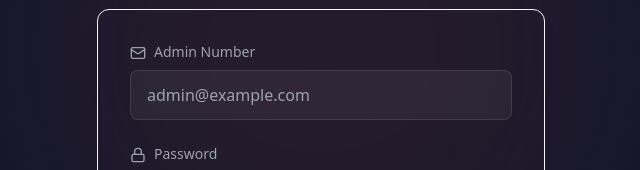
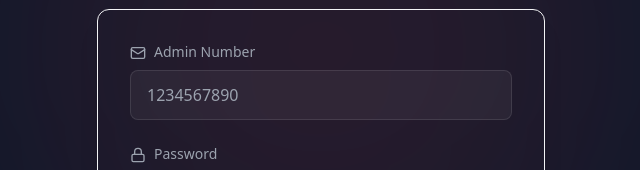
Before and after one commit to shivam-metablock/Instagram_Like, a React (Vite) app: page /admin/login in a window 1280 px wide. Shown: the part 252-422 px from the top of the page, without its empty margins (319-959 px from the left). Built offline with nearby package versions, Linux system fonts and the light colour scheme; no server answers.

Commit message:
update env

```diff
--- a/src/pages/AdminLogin.tsx
+++ b/src/pages/AdminLogin.tsx
@@ -78,7 +78,7 @@ export const AdminLogin: React.FC = () => {
                                 type="number"
                                 required
                                 className="w-full bg-white/5 border border-white/10 rounded-lg px-4 py-3 text-white focus:outline-none focus:border-red-500/50"
-                                placeholder="admin@example.com"
+                                placeholder="1234567890"
                                 value={formData.email}
                                 onChange={(e) => setFormData({ ...formData, email: e.target.value })}
                             />
```
Also changed, not shown: 1 other file (tests, documents, lock files or other folders).
